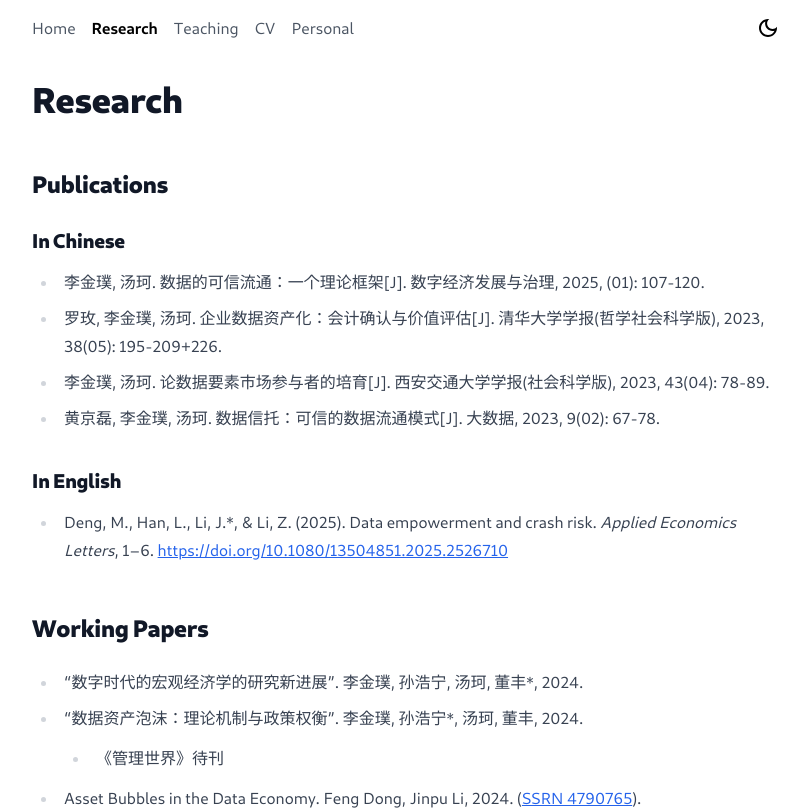
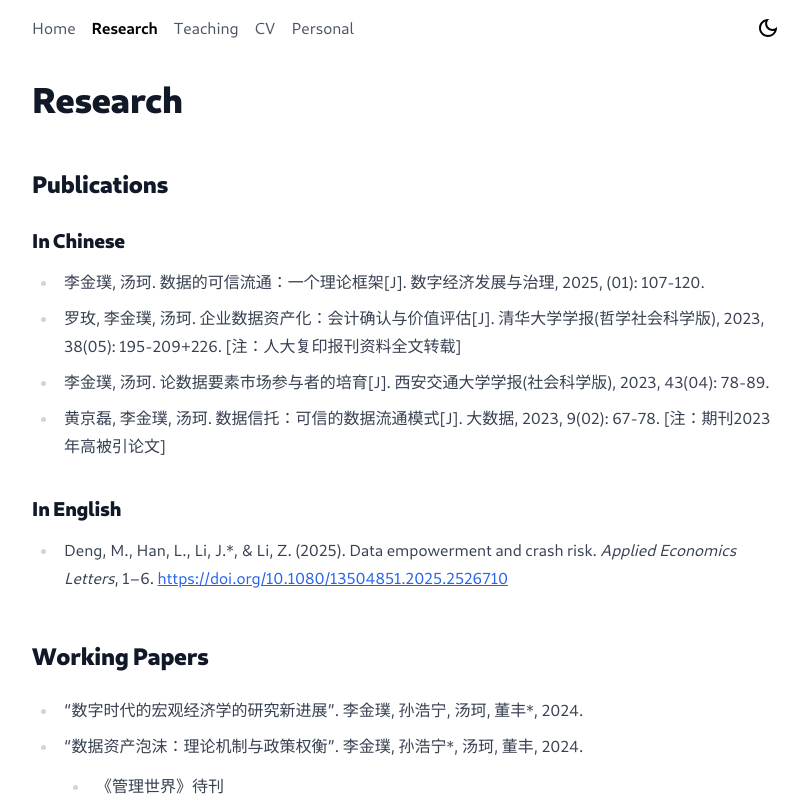
Before and after one commit to lijinpu/lijinpu.github.io, a Next.js app: page /research in a window 1280 px wide. Shown: the top 810 px of the page, without its empty margins (232-1040 px from the left). Built offline with nearby package versions, Linux system fonts and the light colour scheme.

Commit message:
auto update

```diff
--- a/pages/research.tsx
+++ b/pages/research.tsx
@@ -10,9 +10,9 @@ export default function Research() {
          <h3>In Chinese</h3>
             <ul>
                 <li>李金璞, 汤珂. 数据的可信流通：一个理论框架[J]. 数字经济发展与治理, 2025, (01): 107-120.</li>
-                <li>罗玫, 李金璞, 汤珂. 企业数据资产化：会计确认与价值评估[J]. 清华大学学报(哲学社会科学版), 2023, 38(05): 195-209+226.</li>
+                <li>罗玫, 李金璞, 汤珂. 企业数据资产化：会计确认与价值评估[J]. 清华大学学报(哲学社会科学版), 2023, 38(05): 195-209+226. [注：人大复印报刊资料全文转载]</li>
                 <li>李金璞, 汤珂. 论数据要素市场参与者的培育[J]. 西安交通大学学报(社会科学版), 2023, 43(04): 78-89.</li>
-                <li>黄京磊, 李金璞, 汤珂. 数据信托：可信的数据流通模式[J]. 大数据, 2023, 9(02): 67-78.</li>
+                <li>黄京磊, 李金璞, 汤珂. 数据信托：可信的数据流通模式[J]. 大数据, 2023, 9(02): 67-78. [注：期刊2023年高被引论文]</li>
             </ul>
 
             <h3>In English</h3>
```
Also changed, not shown: components/HobbySection.tsx (line endings or trailing spaces), pages/personal.tsx (line endings or trailing spaces).
